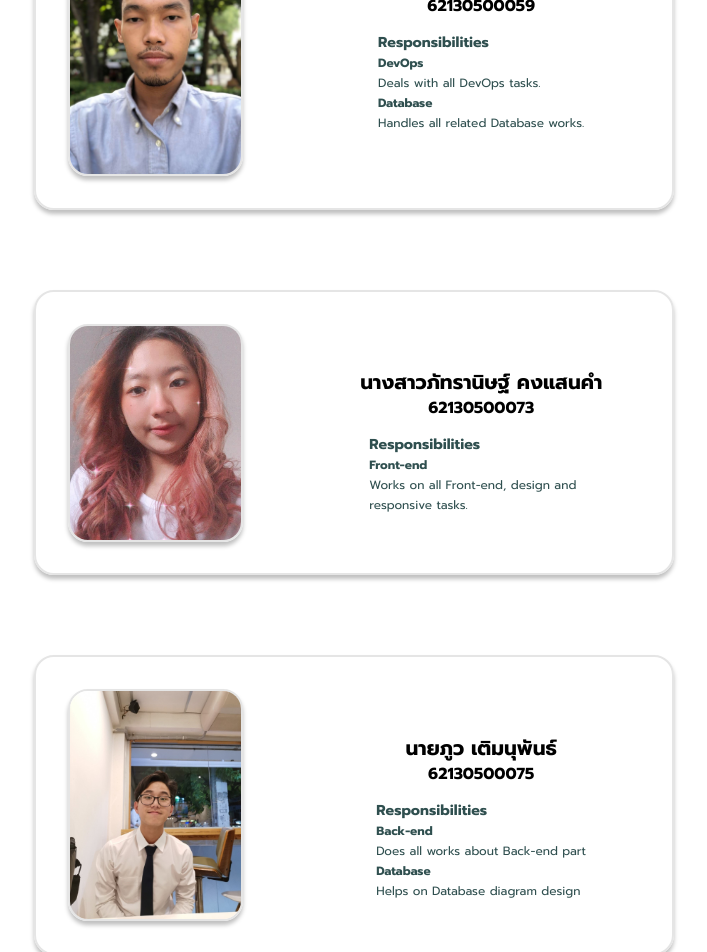
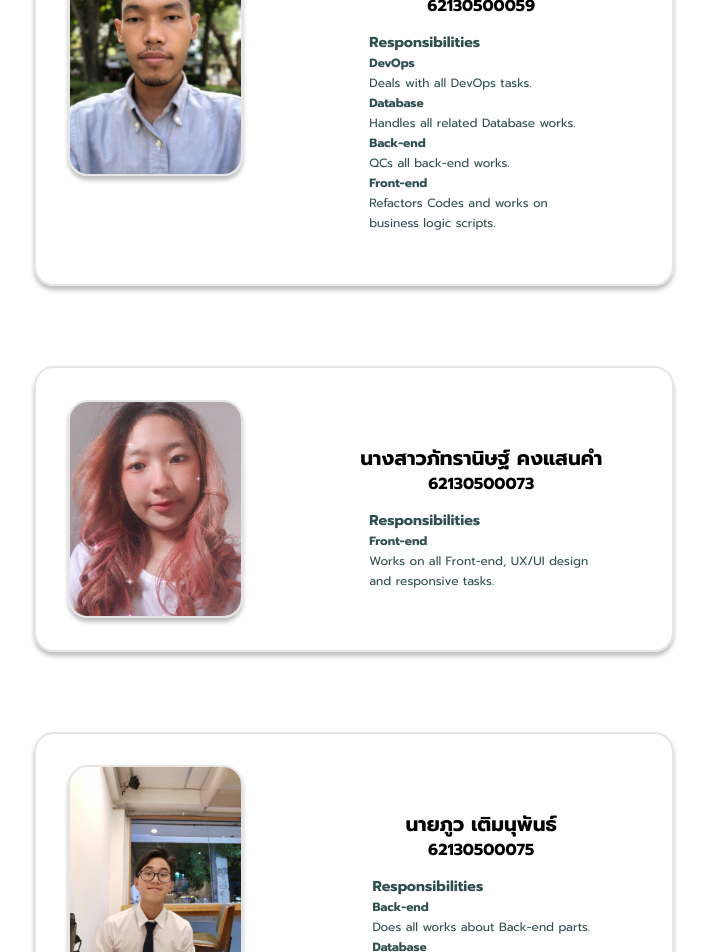
Before and after one commit to YakRuay/int221-frontend, a Vue app: page /team in a window 1280 px wide. Shown: the part 220-1172 px from the top of the page, without its empty margins (286-993 px from the left). Built offline with nearby package versions, Linux system fonts and the light colour scheme.

Commit message:
Done All Team.vue Contents

```diff
--- a/src/views/Pages/Team.vue
+++ b/src/views/Pages/Team.vue
@@ -16,6 +16,15 @@
             <b> Database </b> <br />
             Handles all related Database works.
           </span>
+          <span>
+            <br/>
+            <b> Back-end </b> <br /> QCs all back-end works.
+          </span>
+          <span>
+            <br />
+            <b> Front-end </b> <br /> Refactors Codes and works on business logic scripts.
+            <br />
+          </span>
         </p>
       </div>
     </the-member-card>
@@ -31,7 +40,7 @@
           <b class="respons"> Responsibilities </b>
           <span>
             <br />
-            <b>Front-end </b> <br />Works on all Front-end, design and
+            <b>Front-end </b> <br />Works on all Front-end, UX/UI design and
             responsive tasks.
           </span>
         </p>
@@ -49,12 +58,15 @@
           <b class="respons"> Responsibilities </b>
           <span>
             <br />
-            <b>Back-end </b> <br />Does all works about Back-end part</span
+            <b>Back-end </b> <br />Does all works about Back-end parts.</span
           >
           <span>
             <br />
             <b> Database </b> <br />
-            Helps on Database diagram design
+            Helps on Database diagram design.
+          </span>
+          <span>
+            <br/> <b> Front-end </b> <br/> Deals on all scripts.
           </span>
         </p>
       </div>
@@ -105,6 +117,7 @@ img {
   box-shadow: 0px 4px 4px rgba(0, 0, 0, 0.25);
   border-radius: 20px;
   width: 150px;
+  height: min-content;
 }
 
 /* responsive for mobile s and larger*/
```
